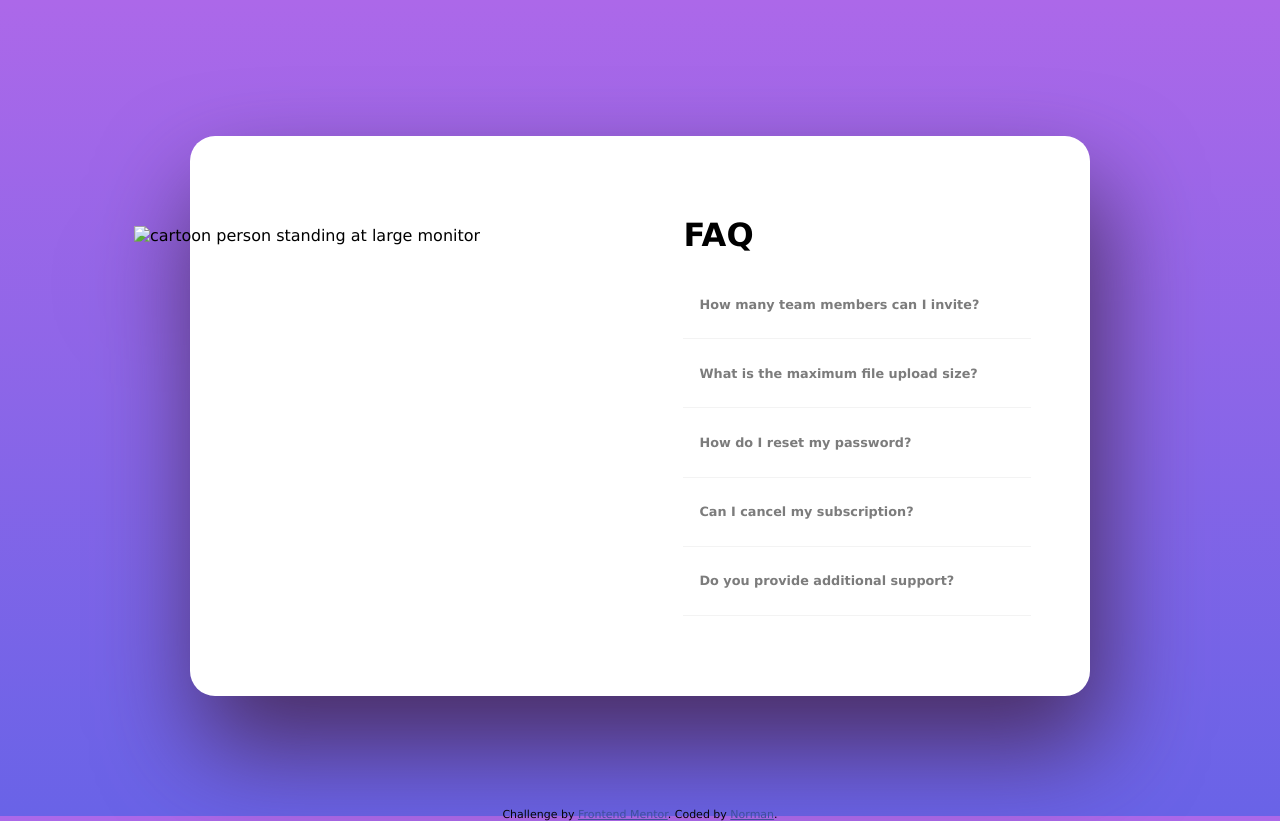
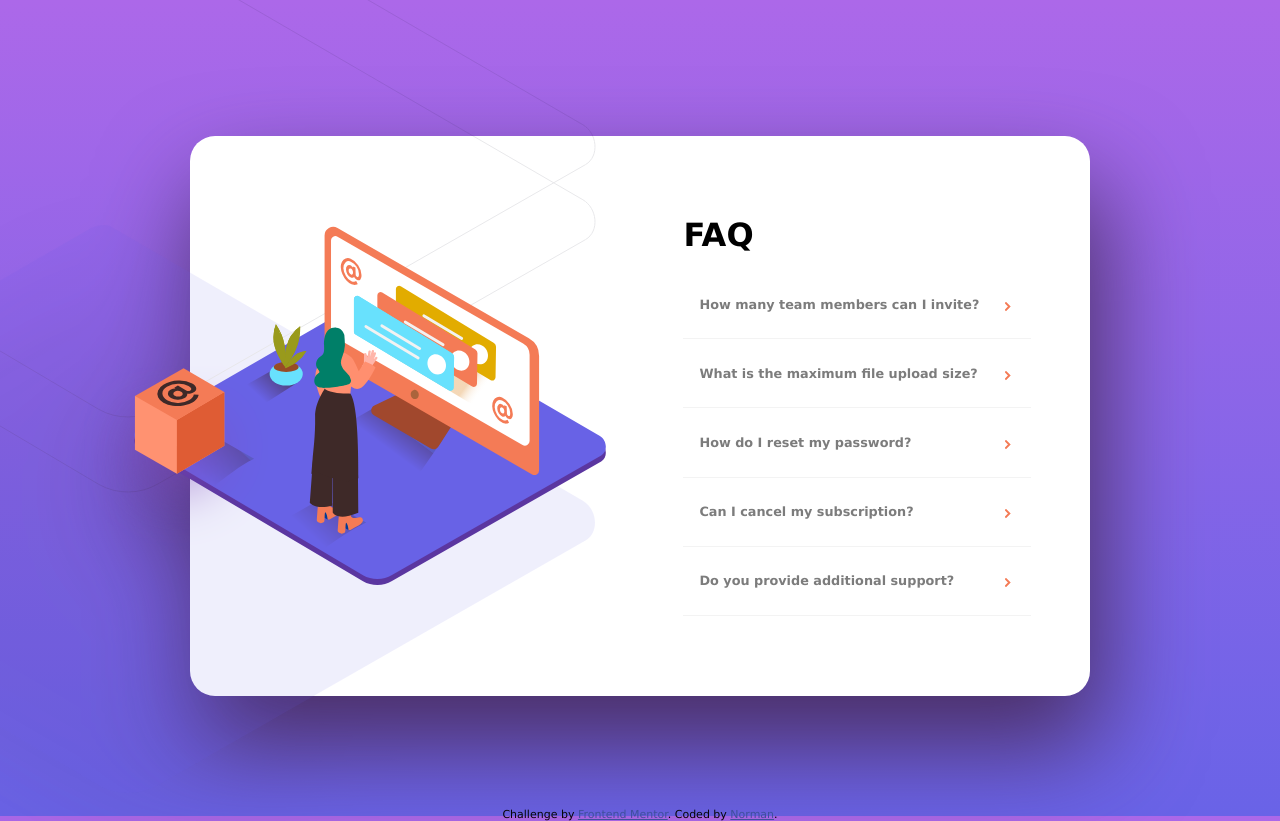
Before and after one commit to deschdev/faq-accordion-card, a plain HTML site: page index.html in a window 1280 px wide. Drawn offline with Linux system fonts and the light colour scheme; the site is published under a folder, as on GitHub Pages, so addresses that start at the root find nothing.

Commit message:
Added relative path to all images

```diff
--- a/assets/css/main.css
+++ b/assets/css/main.css
@@ -64,7 +64,7 @@ body {
 }
 
 .accordion-container .accordion-question::after {
-  content: url("/assets/images/icon-arrow-down.svg");
+  content: url("../images/icon-arrow-down.svg");
   position: absolute;
   top: 0;
   right: 1%;
@@ -73,7 +73,7 @@ body {
 }
 
 .accordion-container .accordion-question.active::after {
-  content: url("/assets/images/icon-arrow-down.svg");
+  content: url("../images/icon-arrow-down.svg");
   position: absolute;
   top: 0;
   right: 1%;
@@ -116,7 +116,7 @@ body {
   }
 
   .accordion-container::before {
-    content: url("/assets/images/illustration-box-desktop.svg");
+    content: url("../images/illustration-box-desktop.svg");
     position: absolute;
     top: 230px;
     left: -106px;
--- a/index.html
+++ b/index.html
@@ -21,14 +21,14 @@
     <div class="accordion-container">
       <!-- mobile images -->
       <div class="accordion-mobile-images">
-        <img src="/assets/images/illustration-woman-online-mobile.svg" alt="cartoon person standing at large monitor" class="mobile-main-image">
-        <img src="/assets/images/bg-pattern-mobile.svg" alt="shadow for main mobile image" class="mobile-image-shadow">
+        <img src="./assets/images/illustration-woman-online-mobile.svg" alt="cartoon person standing at large monitor" class="mobile-main-image">
+        <img src="./assets/images/bg-pattern-mobile.svg" alt="shadow for main mobile image" class="mobile-image-shadow">
       </div>
       <!-- / mobile images -->
       <!-- desktop images -->
       <div class="accordion-desktop-images">
-        <img src="/assets/images/illustration-woman-online-desktop.svg" alt="cartoon person standing at large monitor" class="desktop-main-image">
-        <img src="/assets/images/bg-pattern-desktop.svg" alt="shadow for main desktop image" class="desktop-image-shadow">
+        <img src="./assets/images/illustration-woman-online-desktop.svg" alt="cartoon person standing at large monitor" class="desktop-main-image">
+        <img src="./assets/images/bg-pattern-desktop.svg" alt="shadow for main desktop image" class="desktop-image-shadow">
       </div>
       <!-- /desktop images -->
        <div class="accordion-text-content">
```
